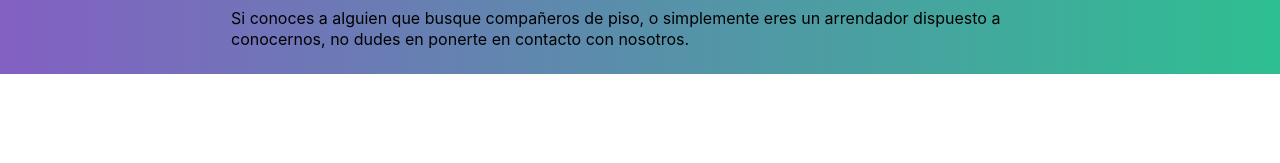
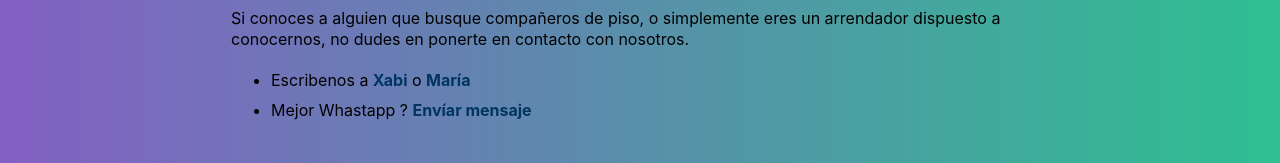
Before and after one commit to xabierlameiro/limerick, a Next.js app: page / in a window 1280 px wide. Shown: the part 1057-1220 px from the top of the page. Before the commit the page ends 1131 px from the top, so only its background shows below. Built offline with nearby package versions, Linux system fonts and the light colour scheme; grey boxes are pictures that could not be loaded.

Commit message:
Save last changes

```diff
--- a/pages/index.tsx
+++ b/pages/index.tsx
@@ -25,6 +25,11 @@ const Home: NextPage = () => {
        </p>Nos gustaría alquilar un apartamento de una habitación o una habitacion en una vivienda compartida por esta zona si es posible:</p>
        <iframe className={styles.map} src="https://maps.google.com/maps?q=52.65945039377984,%20-8.631359605893005&t=&z=13&ie=UTF8&iwloc=&output=embed" frameBorder="0" scrolling="no" marginHeight={0} marginWidth={0} />
        <p>Si conoces a alguien que busque compañeros de piso, o simplemente eres un arrendador dispuesto a conocernos, no dudes en ponerte en contacto con nosotros.</p>
+       <ul>
+        <li>Escribenos a <a href="mailto:xabier.lameiro@gmail.com">Xabi</a> o <a href="mailto:maria.otero.ces@gmail.com">María</a> </li>
+        <li>Mejor Whastapp ? <a href="https://wa.me/+34603018268/?text=Hi, I saw you on www.couplelookinghomeinlimerick.com">Envíar mensaje</a>
+</li>
+       </ul>
   </main>
 }
 
--- a/styles/globals.css
+++ b/styles/globals.css
@@ -57,3 +57,7 @@ a {
     color:hsl(207, 100%, 50%);
   }
 }
+
+ul li {
+  padding: 0 0 10px 0;
+}
```
Also changed, not shown: styles/Home.module.css (line endings or trailing spaces).
